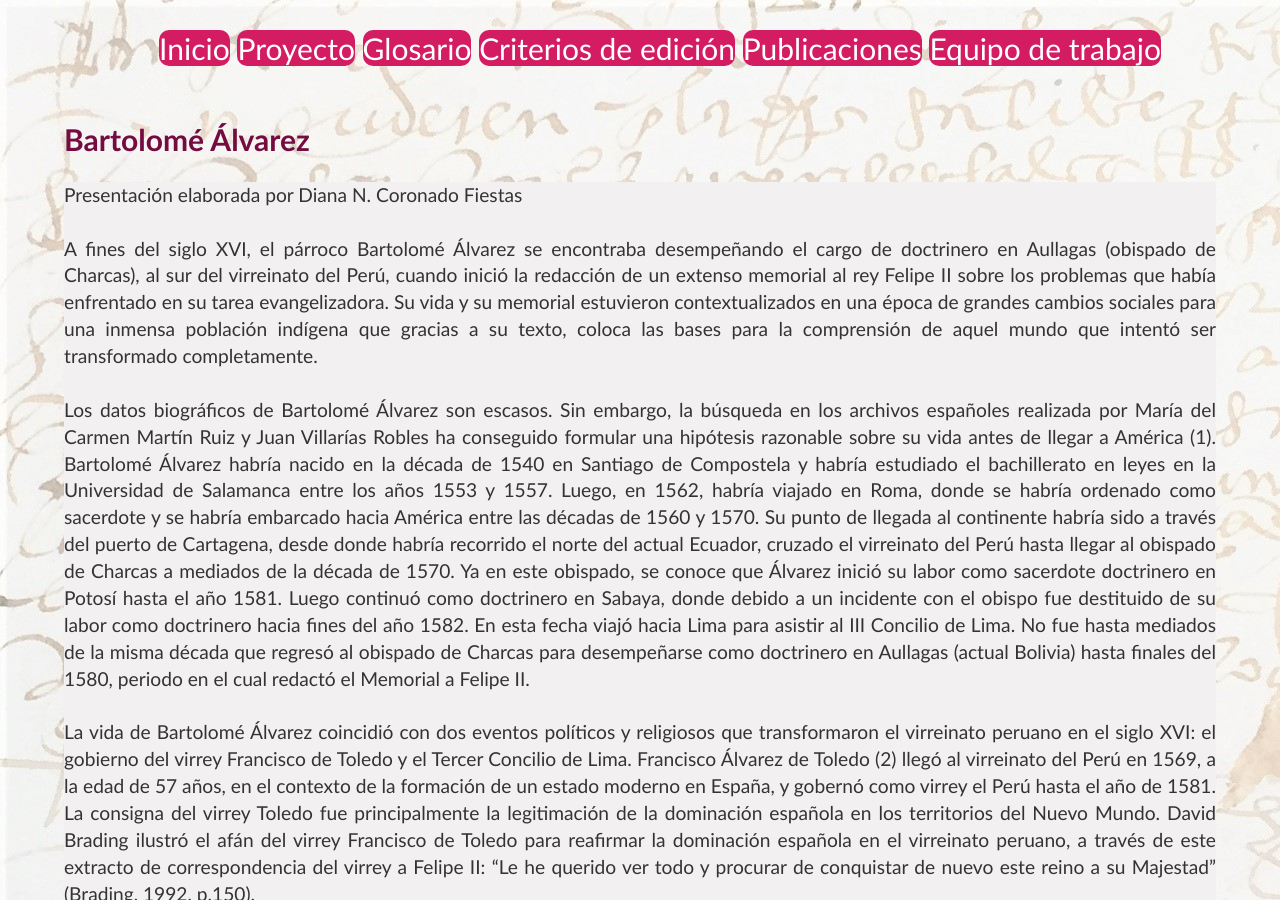
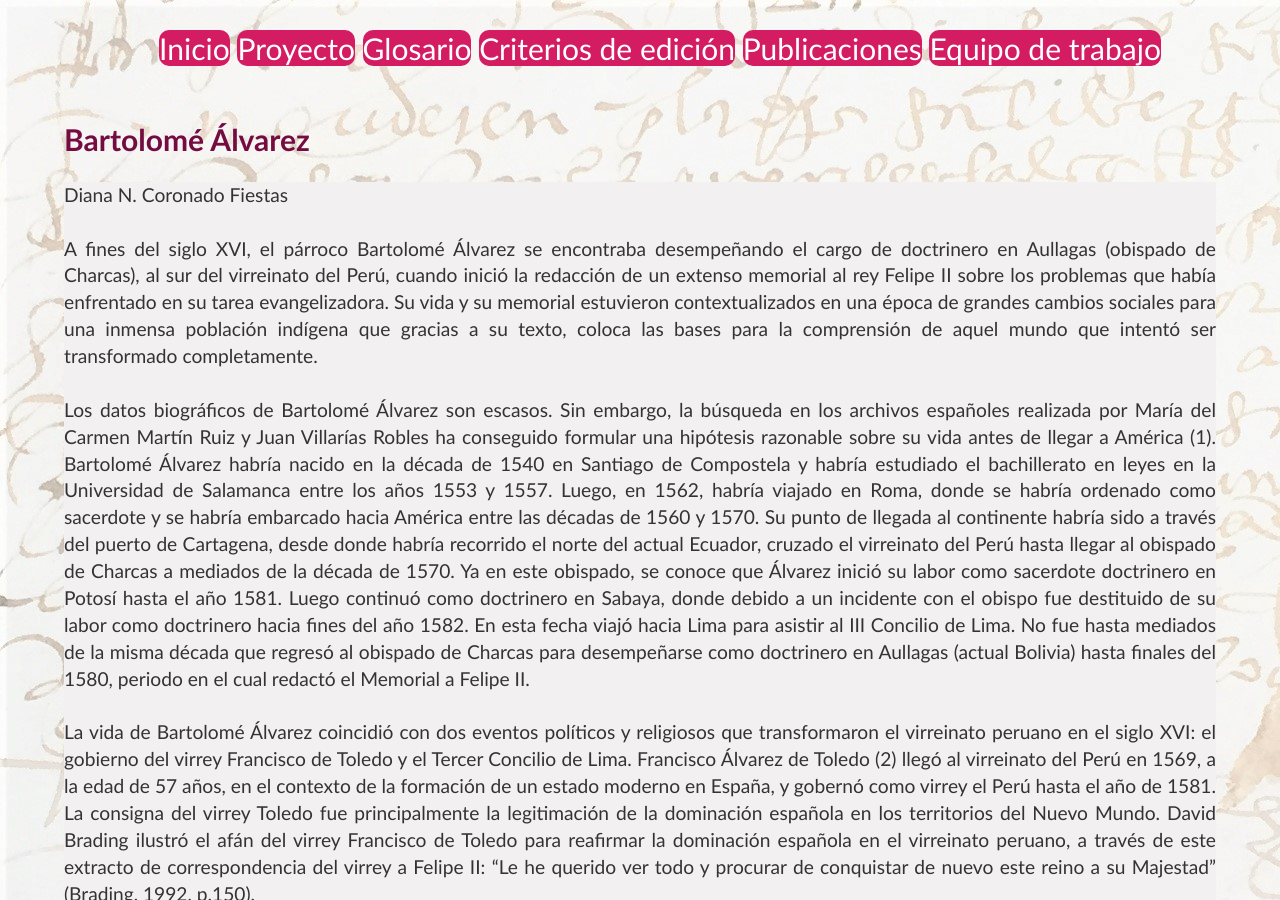
Before and after one commit to glosascroniquenses/glosascroniquenses.github.io, a Jekyll site: the page built from intro/cronista02.html, in a window 1280 px wide and 900 px high. Built offline with Jekyll 4.4.1, drawn with Linux system fonts in a browser that asks for light colours.

Commit message:
Update cronista02.html

```diff
--- a/intro/cronista02.html
+++ b/intro/cronista02.html
@@ -3,7 +3,7 @@ layout: intro
 title: Bartolomé Álvarez
 data: cronista02
 ---
-Presentación elaborada por Diana N. Coronado Fiestas
+Diana N. Coronado Fiestas
 <br><br>
 A fines del siglo XVI, el párroco Bartolomé Álvarez se encontraba desempeñando el cargo de doctrinero en Aullagas (obispado de Charcas), al sur del virreinato del Perú, cuando inició la redacción de un extenso memorial al rey Felipe II sobre los problemas que había enfrentado en su tarea evangelizadora. Su vida y su memorial estuvieron contextualizados en una época de grandes cambios sociales para una inmensa población indígena que gracias a su texto, coloca las bases para la comprensión de aquel mundo que intentó ser transformado completamente.
 <br><br>
```
